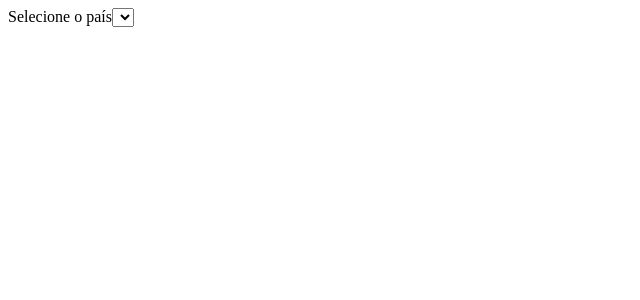
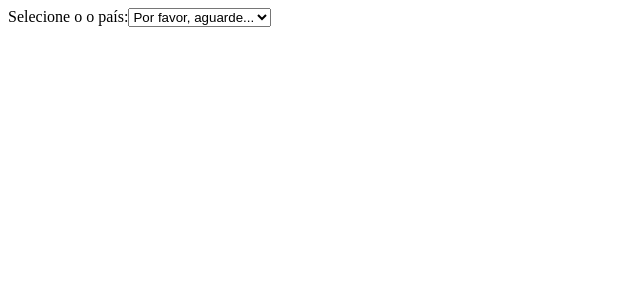
Before and after one commit to FaelCaporali/meu-time-trade-tech, a React (Vite) app: page /search in a window 1280 px wide. Shown: the top 300 px of the page, without its empty margins (0-640 px from the left). Built offline with nearby package versions, Linux system fonts and the light colour scheme.

Commit message:
[feat - slectInput] used input on search view

```diff
--- a/src/views/Search.tsx
+++ b/src/views/Search.tsx
@@ -1,22 +1,16 @@
 import { useState } from "react";
-import { Container, FormLabel, FormSelect } from "react-bootstrap";
-// import { useStore } from "react-redux";
+import { Container } from "react-bootstrap";
+import { useStore } from "react-redux";
+import { RootState } from '../store';
+import SelectInput from "../components/SelectInput";
 
 function Search() {
-  // const store = useStore();
-  const [country, setCountry] = useState('');
+  const store = useStore<RootState>();
+  const state = (store.getState());
 
   return (
     <Container>
-      <FormLabel>Selecione o país
-        <FormSelect value={country} onChange={(e) => setCountry(e.target.value)}>
-          {/* {store.getState()
-          .countries.map((country) => (
-            <option key={country.name} value={country.name}>{country.name}</option>
-          ))
-          } */}
-        </FormSelect>
-      </FormLabel>
+      <SelectInput field="country" options={state.countries.length ? state.countries : ['Por favor, aguarde...']} disabled={false}/>
     </Container>
   );
 }
```
